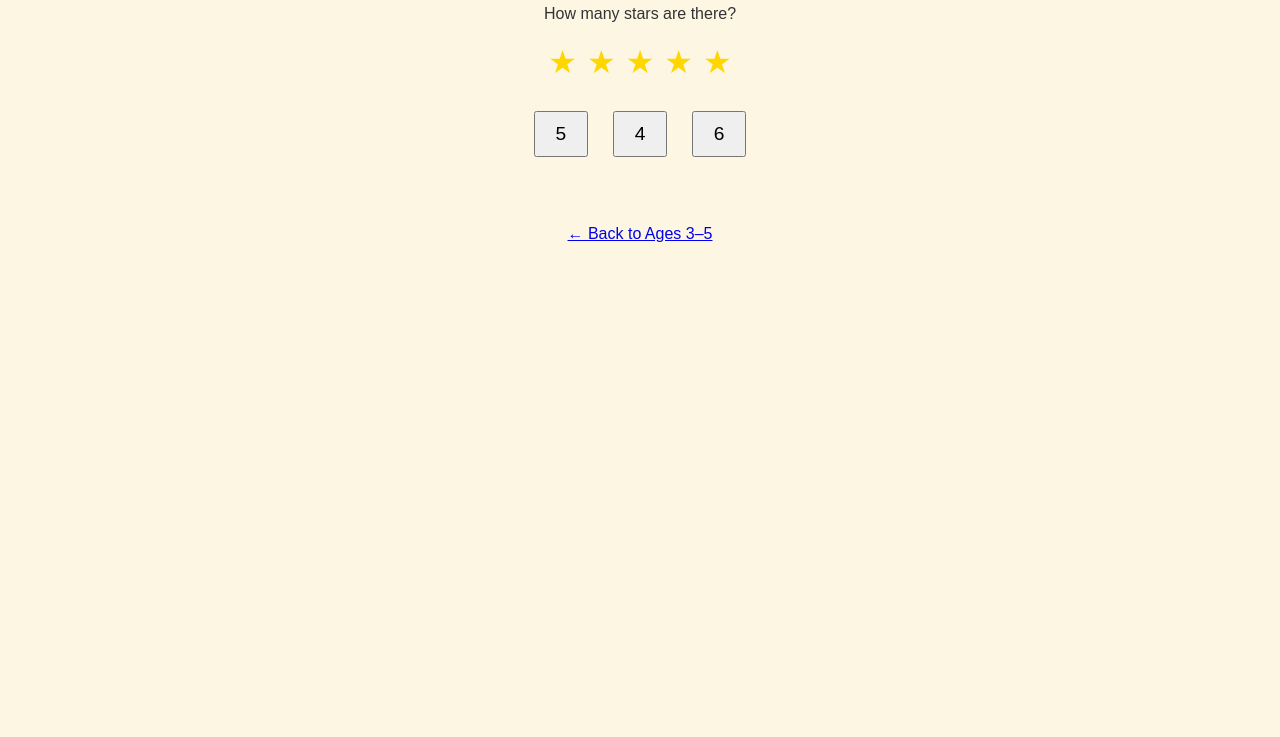
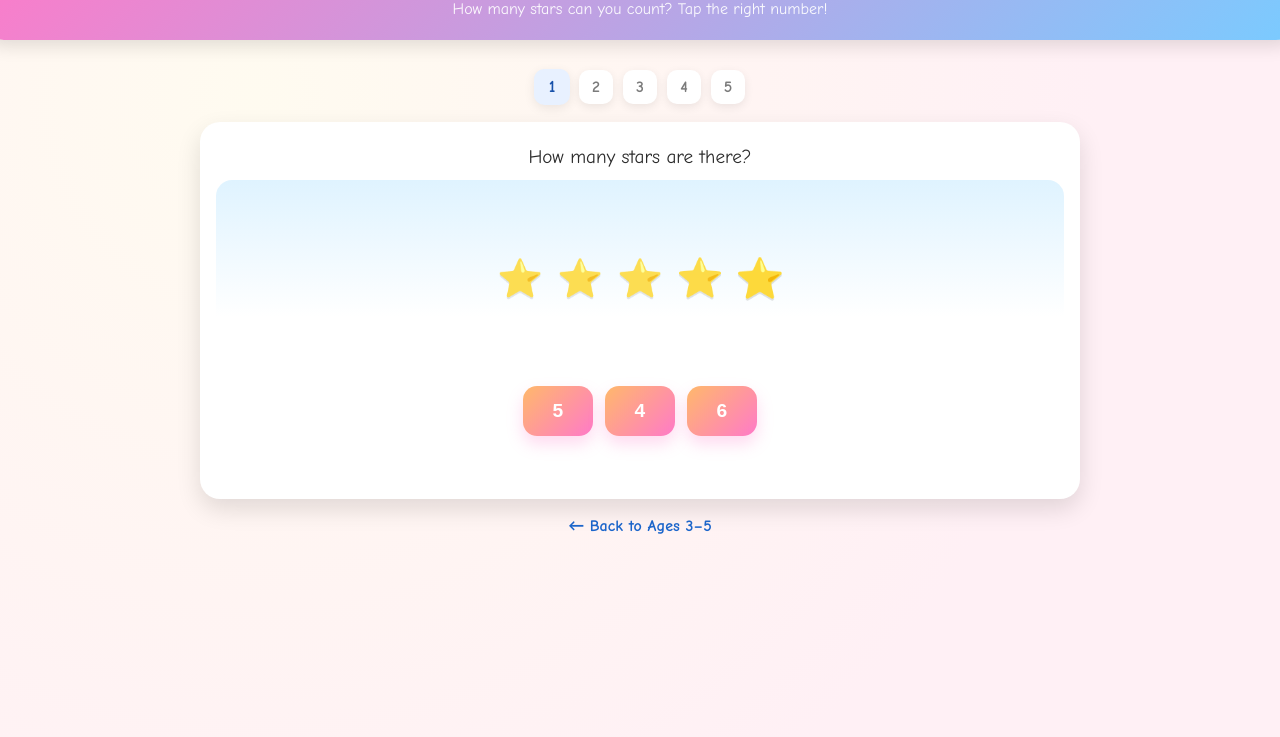
Before and after one commit to aizardar/edu-playground, a plain HTML site: page age-3-5/counting-stars.html in a window 1280 px wide. Shown: the part 63-800 px from the top of the page. Drawn offline with Linux system fonts and the light colour scheme.

Commit message:
Update counting-stars.html
more fun

```diff
--- a/age-3-5/counting-stars.html
+++ b/age-3-5/counting-stars.html
@@ -1,75 +1,285 @@
-
 <!DOCTYPE html>
 <html lang="en">
 <head>
-<meta charset="UTF-8">
-<title>Counting Stars (Ages 3–5, Math)</title>
+<meta charset="UTF-8" />
+<meta name="viewport" content="width=device-width, initial-scale=1" />
+<title>Counting Stars (Ages 3–5)</title>
 <style>
-  body { font-family: Arial, sans-serif; text-align: center; background: #fdf6e3; color: #333; }
-  h2 { color: #444; }
-  .stars { font-size: 2em; margin: 20px; }
-  .star { color: gold; margin: 5px; }
-  .options button { font-size: 1.2em; margin: 10px; padding: 10px 20px; }
-  #feedback { font-size: 1.2em; margin: 15px; height: 1.2em; }
-  footer { margin-top: 20px; }
+  :root{
+    --bg1:#FFFBF0; --bg2:#FFF0F5;
+    --brand:#FF7AC8; --brand2:#7ACBFF;
+    --ok:#2ecc71; --oops:#ff6b6b; --card:#ffffff;
+    --ink:#2b2b2b; --muted:#7b7b7b;
+  }
+  html,body{margin:0;padding:0}
+  body{
+    font-family: "Comic Sans MS", "Trebuchet MS", Arial, sans-serif;
+    color:var(--ink);
+    min-height:100vh;
+    background: radial-gradient( circle at 20% 20%, var(--bg1), var(--bg2) 70% );
+    display:flex; flex-direction:column; align-items:center;
+  }
+
+  header{
+    width:100%; text-align:center; color:#fff;
+    background: linear-gradient(135deg, var(--brand), var(--brand2));
+    padding:22px 16px;
+    box-shadow:0 6px 18px rgba(0,0,0,.12);
+    border-bottom-left-radius:20px; border-bottom-right-radius:20px;
+  }
+  header h1{margin:0;font-size:1.9rem; letter-spacing:.5px;}
+  header p{margin:6px 0 0; opacity:.95}
+
+  .wrap{
+    width:min(880px, 92%);
+    margin:24px auto; text-align:center;
+  }
+
+  /* Progress numbers */
+  .progress{
+    display:flex; justify-content:center; gap:10px; margin:6px 0 18px;
+  }
+  .p-num{
+    width:34px; height:34px; line-height:34px; border-radius:10px;
+    display:inline-block; font-weight:800; font-size:1rem;
+    background:#fff; color:var(--muted); box-shadow:0 3px 10px rgba(0,0,0,.08);
+    transition:.2s;
+  }
+  .p-num.done{ background:#eaf9f0; color:#1f8e54; }
+  .p-num.current{ background:#e8f1ff; color:#1751aa; transform:scale(1.06); }
+
+  /* Card */
+  .card{
+    background:var(--card);
+    border-radius:20px;
+    box-shadow:0 10px 24px rgba(0,0,0,.12);
+    padding:18px 16px 22px;
+    position:relative;
+    overflow:hidden;
+  }
+
+  /* Sky area */
+  .sky{
+    background: linear-gradient(180deg, #dff3ff, #ffffff 70%);
+    border-radius:16px;
+    min-height:160px;
+    margin:12px auto 6px;
+    display:flex; align-items:center; justify-content:center; flex-wrap:wrap;
+    gap:10px;
+    padding:18px 12px;
+    position:relative;
+  }
+  .star{
+    font-size:40px; cursor:default; user-select:none;
+    animation: twinkle 1.4s ease-in-out infinite;
+    filter: drop-shadow(0 2px 0 rgba(0,0,0,.12));
+  }
+  .star:nth-child(3n){ animation-delay:.2s }
+  .star:nth-child(4n){ animation-delay:.4s }
+  .star:nth-child(5n){ animation-delay:.6s }
+
+  @keyframes twinkle{
+    0%,100%{ transform:scale(1); opacity:1 }
+    50%{ transform:scale(.92); opacity:.85 }
+  }
+
+  /* Question */
+  .q{
+    font-size:1.2rem; margin:6px 0 12px;
+  }
+
+  /* Options */
+  .opts{ display:flex; flex-wrap:wrap; justify-content:center; gap:12px; margin:10px 0 6px; }
+  .btn{
+    border:none; color:#fff; font-weight:bold; letter-spacing:.5px;
+    padding:14px 18px; border-radius:14px; cursor:pointer; font-size:1.2rem;
+    background: linear-gradient(135deg, #FFB86B, #FF7AC8);
+    box-shadow:0 8px 16px rgba(255,122,200,.28);
+    transition: transform .12s ease, box-shadow .12s ease, opacity .12s ease;
+    min-width:70px;
+  }
+  .btn:hover{ transform: translateY(-2px); }
+  .btn:disabled{ opacity:.45; cursor:default; }
+
+  .feedback{
+    min-height:1.6em; margin:10px 0 2px;
+    font-size:1.15rem; font-weight:700;
+  }
+  .ok{ color:var(--ok) } .oops{ color:var(--oops) }
+
+  footer{ margin:16px 0 26px }
+  footer a{ color:#1c66cc; text-decoration:none; font-weight:bold }
+
+  /* FULL-PAGE CONFETTI */
+  .confetti-global{
+    position:fixed; inset:0; pointer-events:none; overflow:hidden; z-index:9999;
+  }
+  .confetti-global i{
+    position:absolute; top:-10px; width:10px; height:14px; border-radius:2px;
+    animation: fall 1.4s ease-in forwards;
+    opacity:.95;
+  }
+  @keyframes fall{
+    to{ transform: translateY(110vh) rotate(260deg); opacity:0 }
+  }
 </style>
 </head>
 <body>
-  <h2>Counting Stars</h2>
-  <p>How many stars are there?</p>
-  <div id="starsContainer" class="stars"></div>
-  <div class="options">
-    <button id="option1"></button>
-    <button id="option2"></button>
-    <button id="option3"></button>
-  </div>
-  <div id="feedback"></div>
-  <footer><a href="index.html">← Back to Ages 3–5</a></footer>
+  <!-- full-page confetti layer -->
+  <div class="confetti-global" id="confettiGlobal" aria-hidden="true"></div>
+
+  <header>
+    <h1>Counting Stars</h1>
+    <p>How many stars can you count? Tap the right number!</p>
+  </header>
+
+  <main class="wrap">
+    <!-- Numeric progress -->
+    <div class="progress" id="progress" aria-label="Question progress"></div>
+
+    <section class="card">
+      <div class="q" id="questionText">How many stars are there?</div>
+
+      <div class="sky" id="starsContainer" aria-live="polite"></div>
+
+      <div class="opts">
+        <button class="btn" id="option1"></button>
+        <button class="btn" id="option2"></button>
+        <button class="btn" id="option3"></button>
+      </div>
+
+      <div id="feedback" class="feedback" aria-live="polite"></div>
+    </section>
+
+    <footer>
+      <a href="index.html">← Back to Ages 3–5</a>
+    </footer>
+  </main>
+
 <script>
+  // ===== Game state =====
+  const totalQuestions = 5;
+  let questionIndex = 0; // 0-based, will display 1-based
   let currentAnswer = 0;
-  let questionNumber = 0;
-  const totalQuestions = 5;
   let allowAnswer = true;
-  function nextQuestion() {
-    if (questionNumber >= totalQuestions) {
-      document.getElementById('feedback').innerText = "Great job! You counted all the stars!";
-      document.getElementById('option1').disabled = true;
-      document.getElementById('option2').disabled = true;
-      document.getElementById('option3').disabled = true;
+
+  const starsEl = document.getElementById('starsContainer');
+  const fbEl = document.getElementById('feedback');
+  const progressEl = document.getElementById('progress');
+  const confettiGlobalEl = document.getElementById('confettiGlobal');
+
+  const btns = [
+    document.getElementById('option1'),
+    document.getElementById('option2'),
+    document.getElementById('option3'),
+  ];
+  btns.forEach((b,i)=> b.addEventListener('click', ()=> selectAnswer(i)));
+
+  // Build numeric progress badges 1..total
+  function buildProgress(){
+    progressEl.innerHTML = "";
+    for(let i=0;i<totalQuestions;i++){
+      const s = document.createElement('span');
+      s.textContent = (i+1);
+      s.className = "p-num" +
+        (i < questionIndex ? " done" : i === questionIndex ? " current" : "");
+      progressEl.appendChild(s);
+    }
+  }
+
+  function nextQuestion(){
+    // end?
+    if(questionIndex >= totalQuestions){
+      fbEl.className = "feedback ok";
+      fbEl.textContent = "Amazing! You counted them all! 🏆";
+      btns.forEach(b=> b.disabled = true);
       return;
     }
-    const count = Math.floor(Math.random() * 10) + 1;
+
+    buildProgress();
+
+    // 1–10 stars
+    const count = Math.floor(Math.random()*10)+1;
     currentAnswer = count;
-    const starsContainer = document.getElementById('starsContainer');
-    starsContainer.innerHTML = "<span class='star'>★</span>".repeat(count);
+
+    // render stars (ONLY ⭐)
+    starsEl.innerHTML = "";
+    for(let i=0;i<count;i++){
+      const st = document.createElement('span');
+      st.className = "star";
+      st.textContent = "⭐";
+      starsEl.appendChild(st);
+    }
+
+    // answer set
     let wrong1, wrong2;
-    if (count <= 1) { wrong1 = count + 1; wrong2 = count + 2; }
+    if (count <= 2) { wrong1 = count + 1; wrong2 = count + 2; }
     else if (count >= 9) { wrong1 = count - 1; wrong2 = count - 2; }
     else { wrong1 = count - 1; wrong2 = count + 1; }
-    if (wrong1 === wrong2) wrong2 = wrong1 + 2;
-    const answers = [currentAnswer, wrong1, wrong2].sort(() => Math.random() - 0.5);
-    document.getElementById('option1').innerText = answers[0];
-    document.getElementById('option2').innerText = answers[1];
-    document.getElementById('option3').innerText = answers[2];
-    document.getElementById('feedback').innerText = "";
+    if (wrong1 === wrong2) wrong2 = (count + 3 <= 10) ? count + 3 : count - 3;
+
+    const choices = [count, wrong1, wrong2].sort(()=>Math.random()-0.5);
+    btns.forEach((b, idx)=>{ b.textContent = choices[idx]; b.disabled = false; b.style.opacity="1"; });
+
+    fbEl.className = "feedback";
+    fbEl.textContent = "";
+
     allowAnswer = true;
-    questionNumber++;
   }
-  function selectAnswer(btn) {
-    if (!allowAnswer) return;
-    const choice = parseInt(btn.innerText);
-    const feedback = document.getElementById('feedback');
-    if (choice === currentAnswer) {
-      feedback.style.color = "green"; feedback.innerText = "Correct!";
-      allowAnswer = false; setTimeout(nextQuestion, 900);
+
+  function selectAnswer(index){
+    if(!allowAnswer) return;
+    const choice = parseInt(btns[index].textContent, 10);
+    if(choice === currentAnswer){
+      feedbackGood();
+      sprinkleConfettiGlobal();  // FULL-PAGE CONFETTI
+      btns.forEach(b=> b.disabled = true);
+      // advance progress position
+      questionIndex++;
+      setTimeout(nextQuestion, 1000);
     } else {
-      feedback.style.color = "red"; feedback.innerText = "Try again!";
-      btn.disabled = true; setTimeout(() => { feedback.innerText = ""; }, 800);
+      feedbackOops();
+      // fade out the incorrect one to guide retry
+      btns[index].style.opacity = ".45";
+      btns[index].disabled = true;
     }
   }
-  document.getElementById('option1').onclick = function(){ selectAnswer(this); };
-  document.getElementById('option2').onclick = function(){ selectAnswer(this); };
-  document.getElementById('option3').onclick = function(){ selectAnswer(this); };
+
+  function feedbackGood(){
+    fbEl.className = "feedback ok";
+    const cheers = ["Great job!", "You got it!", "Nice counting!", "Yay!"];
+    fbEl.textContent = cheers[Math.floor(Math.random()*cheers.length)];
+  }
+
+  function feedbackOops(){
+    fbEl.className = "feedback oops";
+    const hints = ["Try again!", "Look closely!", "Count once more!"];
+    fbEl.textContent = hints[Math.floor(Math.random()*hints.length)];
+  }
+
+  // FULL-PAGE Confetti burst (no external assets)
+  function sprinkleConfettiGlobal(){
+    // clear any previous particles
+    confettiGlobalEl.innerHTML = "";
+    const colors = ["#FF7AC8","#7ACBFF","#FFD166","#95E1D3","#C3F584"];
+    const pieces = 60;
+    for(let i=0;i<pieces;i++){
+      const p = document.createElement('i');
+      p.style.left = (Math.random()*96+2) + "%";
+      p.style.background = colors[i%colors.length];
+      p.style.transform = `translateY(0) rotate(${Math.random()*120}deg)`;
+      p.style.animationDelay = (Math.random()*0.35) + "s";
+      p.style.width = (8 + Math.random()*6) + "px";
+      p.style.height = (10 + Math.random()*10) + "px";
+      confettiGlobalEl.appendChild(p);
+    }
+    // auto-clear after a moment
+    setTimeout(()=> confettiGlobalEl.innerHTML = "", 1800);
+  }
+
+  // Start at question 1
+  questionIndex = 0;
+  buildProgress();
   nextQuestion();
 </script>
 </body>
```
